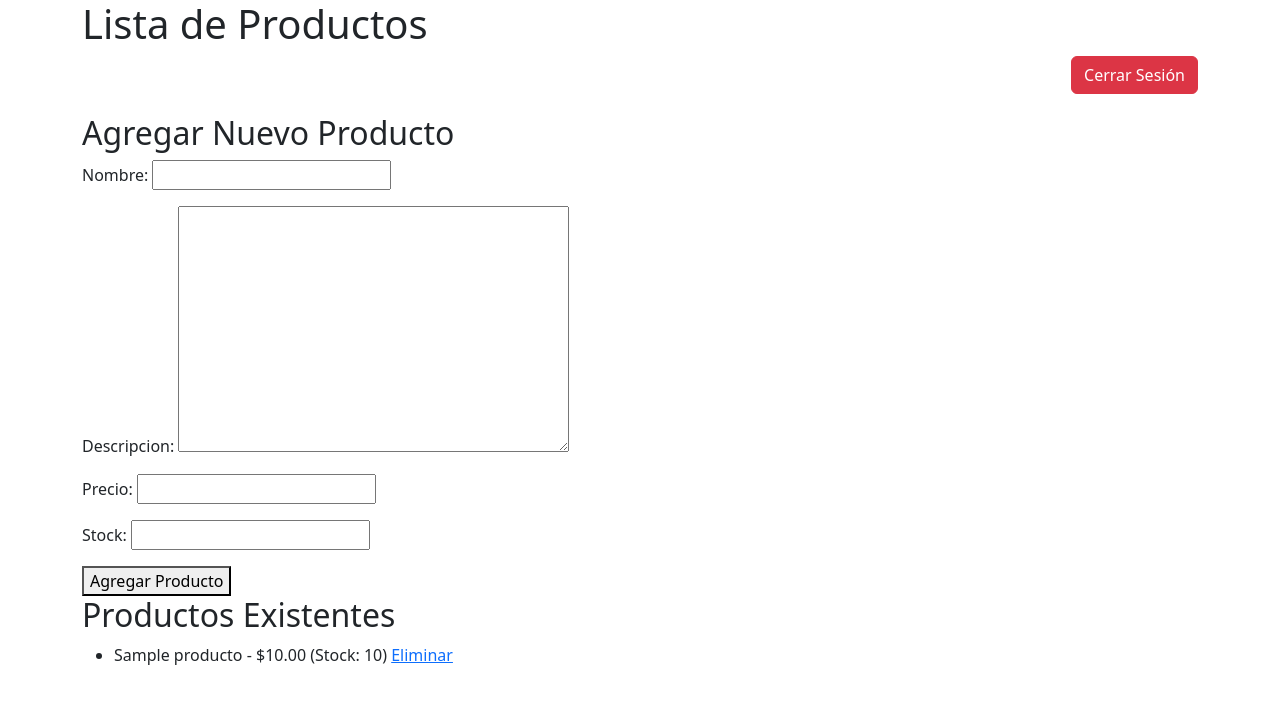
After one commit to OrtegaHamel/M6_AE6_ABP, a Django app: page /productos/ in a window 1280 px wide. The commit adds this page. Shown: the top 704 px of the page. Run offline with Django 5.2, Linux system fonts and the light colour scheme; a user stored in the database is signed in; tables that the repository leaves empty hold one stand-in row (values such as "Sample post").

```diff
--- a/gestion_productos/gestion_productos/settings.py
+++ b/gestion_productos/gestion_productos/settings.py
@@ -100,6 +100,10 @@ USE_I18N = True
 
 USE_TZ = True
 
+# Configuración de autenticación y redirecciones
+LOGIN_URL = 'login'
+LOGIN_REDIRECT_URL = 'lista_productos'
+LOGOUT_REDIRECT_URL = 'home'
 
 # Static files (CSS, JavaScript, Images)
 # https://docs.djangoproject.com/en/5.2/howto/static-files/
--- a/gestion_productos/gestion_productos/urls.py
+++ b/gestion_productos/gestion_productos/urls.py
@@ -1,8 +1,14 @@
 from django.contrib import admin
 from django.urls import path, include
 from django.views.generic import TemplateView
+from django.contrib.auth import views as auth_views
+from gestion_productos import views  # Importa desde el paquete gestion_productos
 
 urlpatterns = [
     path('admin/', admin.site.urls),
-    path('denegado/', TemplateView.as_view(template_name='denegado.html'), name='denegado'),
+    path('denegado/', TemplateView.as_view(template_name='registration/denegado.html'), name='denegado'),
+    path('accounts/login/', auth_views.LoginView.as_view(template_name='registration/login.html'), name='login'),
+    path('accounts/logout/', auth_views.LogoutView.as_view(), name='logout'),
+    path('', views.home, name='home'),  # Ruta para la página de inicio
+    path('productos/', include('productos.urls')),
 ]
--- /dev/null
+++ b/gestion_productos/gestion_productos/views.py
@@ -0,0 +1,5 @@
+# gestion_productos/gestion_productos/views.py
+from django.shortcuts import render
+
+def home(request):
+    return render(request, 'home.html')
--- /dev/null
+++ b/gestion_productos/productos/forms.py
@@ -0,0 +1,7 @@
+from django import forms
+from .models import Producto
+
+class ProductoForm(forms.ModelForm):
+    class Meta:
+        model = Producto
+        fields = ['nombre', 'descripcion', 'precio', 'stock']
--- /dev/null
+++ b/gestion_productos/productos/urls.py
@@ -0,0 +1,8 @@
+# productos/urls.py
+from django.urls import path
+from . import views
+
+urlpatterns = [
+    path('', views.lista_productos, name='lista_productos'),
+    path('eliminar/<int:pk>/', views.eliminar_producto, name='eliminar_producto'),
+]
--- a/gestion_productos/productos/views.py
+++ b/gestion_productos/productos/views.py
@@ -1,11 +1,29 @@
-from django.contrib.auth.mixins import PermissionRequiredMixin
-from django.views.generic import DeleteView
-from django.urls import reverse_lazy
+from django.contrib.auth.decorators import login_required, permission_required
+from django.shortcuts import render, redirect, get_object_or_404
 from .models import Producto
+from .forms import ProductoForm
 
-class ProductoDeleteView(PermissionRequiredMixin, DeleteView):
-    model = Producto
-    success_url = reverse_lazy('admin:index')
-    permission_required = 'productos.delete_producto'
-    raise_exception = False  # Redirige a la página de login si no tiene permiso
-    login_url = '/denegado/'  # Redirige a acceso denegado
+@login_required
+@permission_required('productos.add_producto', login_url='denegado')
+def lista_productos(request):
+    productos = Producto.objects.all()
+    if request.method == 'POST':
+        form = ProductoForm(request.POST)
+        if form.is_valid():
+            form.save()
+            return redirect('lista_productos')
+    else:
+        form = ProductoForm()
+    return render(request, 'productos/lista_productos.html', {'productos': productos, 'form': form})
+
+@login_required
+@permission_required('productos.delete_producto', login_url='denegado')
+def eliminar_producto(request, pk):
+    producto = get_object_or_404(Producto, pk=pk)
+    if request.method == 'POST':
+        producto.delete()
+        return redirect('lista_productos')
+    return render(request, 'productos/confirmar_eliminar.html', {'producto': producto})
+
+def home(request):
+    return render(request, 'home.html')
--- a/gestion_productos/templates/admin/login.html
+++ b/gestion_productos/templates/admin/login.html
@@ -2,8 +2,8 @@
 
 {% block content %}
     {% if form.errors %}
-        <p style="color: red; font-weight: bold;">
-            Usuario o contraseña incorrectos. Por favor, inténtalo de nuevo (Mensaje personalizado).
+        <p class="error-message">
+            <strong>Error:</strong> Usuario o contraseña incorrectos. Inténtalo de nuevo.
         </p>
     {% endif %}
     {{ block.super }}
--- /dev/null
+++ b/gestion_productos/templates/base.html
@@ -0,0 +1,17 @@
+<!-- templates/base.html -->
+<!DOCTYPE html>
+<html lang="es">
+<head>
+    <meta charset="UTF-8">
+    <meta name="viewport" content="width=device-width, initial-scale=1.0">
+    <title>{% block title %}Mi Proyecto{% endblock %}</title>
+    <link href="https://cdn.jsdelivr.net/npm/bootstrap@5.3.0/dist/css/bootstrap.min.css" rel="stylesheet">
+</head>
+<body>
+    <div class="container">
+        {% block content %}
+        {% endblock %}
+    </div>
+    <script src="https://cdn.jsdelivr.net/npm/bootstrap@5.3.0/dist/js/bootstrap.bundle.min.js"></script>
+</body>
+</html>
--- /dev/null
+++ b/gestion_productos/templates/productos/lista_productos.html
@@ -0,0 +1,33 @@
+<!-- templates/productos/lista_productos.html -->
+{% extends "base.html" %}
+
+{% block content %}
+<h1>Lista de Productos</h1>
+
+<!-- Botón para cerrar sesión -->
+<div style="text-align: right; margin-bottom: 20px;">
+    <form method="post" action="{% url 'logout' %}" style="display: inline;">
+        {% csrf_token %}
+        <button type="submit" class="btn btn-danger">Cerrar Sesión</button>
+    </form>
+</div>
+
+<!-- Formulario para agregar productos -->
+<h2>Agregar Nuevo Producto</h2>
+<form method="post">
+    {% csrf_token %}
+    {{ form.as_p }}
+    <button type="submit">Agregar Producto</button>
+</form>
+
+<!-- Lista de productos -->
+<h2>Productos Existentes</h2>
+<ul>
+    {% for producto in productos %}
+    <li>
+        {{ producto.nombre }} - ${{ producto.precio }} (Stock: {{ producto.stock }})
+        <a href="{% url 'eliminar_producto' producto.pk %}">Eliminar</a>
+    </li>
+    {% endfor %}
+</ul>
+{% endblock %}
```
Also changed, not shown: gestion_productos/productos/admin.py (+10 -5 lines), gestion_productos/templates/denegado.html (deleted, +0 -11 lines), gestion_productos/templates/home.html (added, +9 -0 lines), gestion_productos/templates/productos/confirmar_eliminar.html (added, +11 -0 lines), gestion_productos/templates/registration/denegado.html (added, +7 -0 lines), gestion_productos/templates/registration/login.html (added, +15 -0 lines), gestion_productos/README.md (added).
